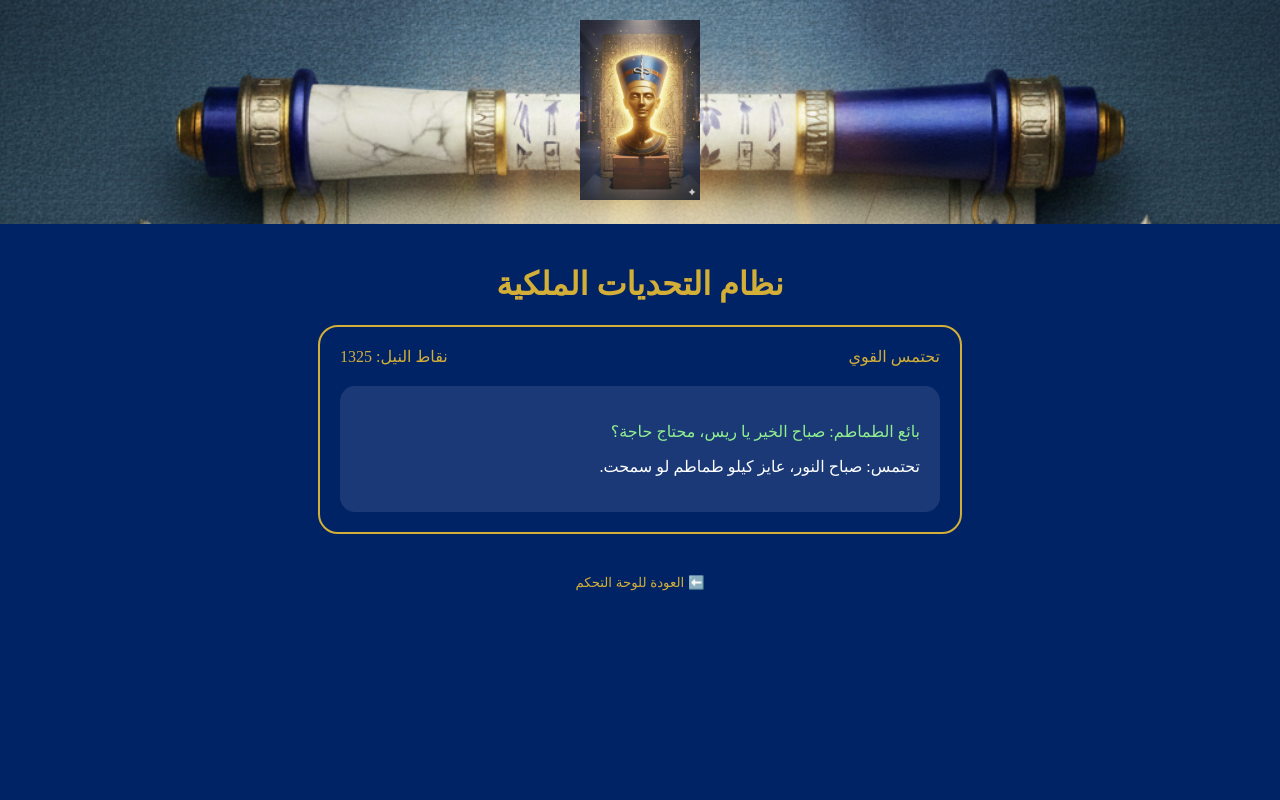
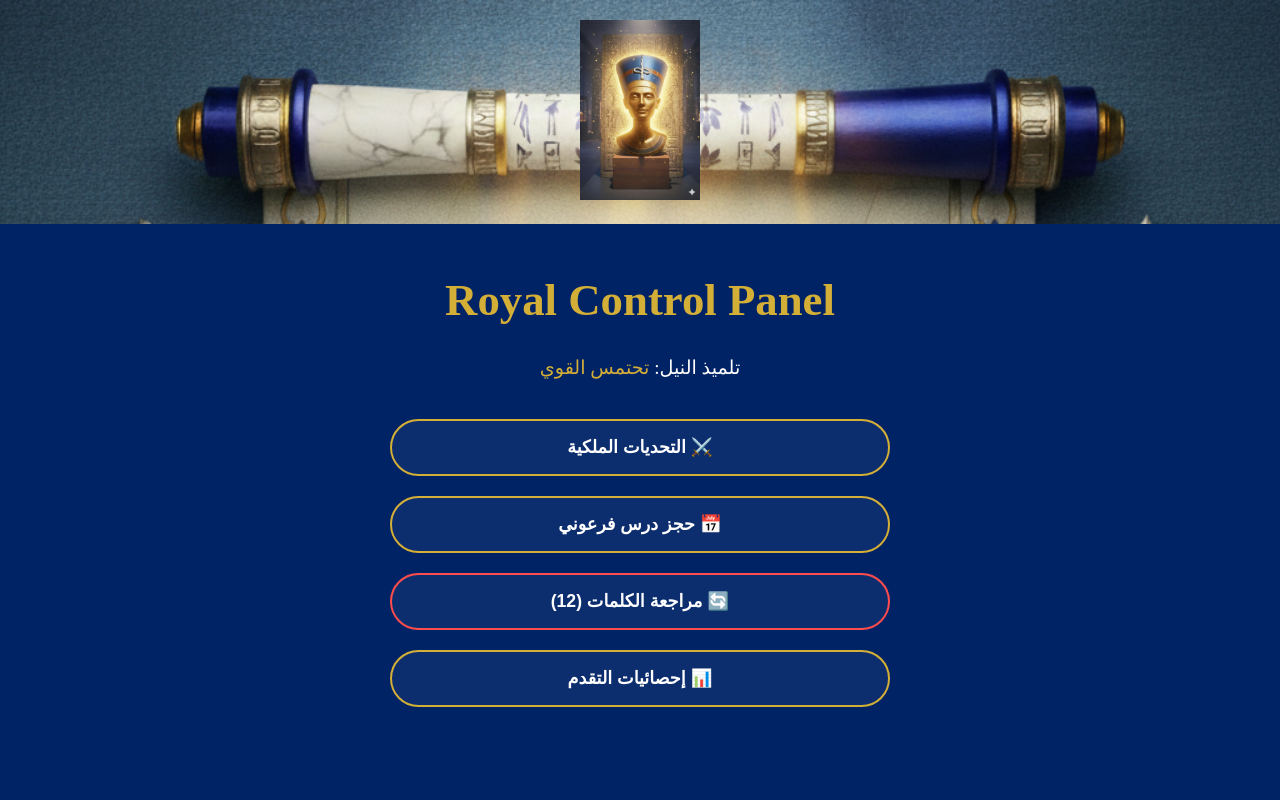
Before and after one commit to adamahmed29623-bit/Adam-Acadmey-yalla-masry, a Next.js app: page /challenges in a window 1280 px wide. Shown: the top 800 px of the page. Built offline with nearby package versions, Linux system fonts and the light colour scheme.

Commit message:
Update page.tsx

```diff
--- a/src/app/challenges/page.tsx
+++ b/src/app/challenges/page.tsx
@@ -2,27 +2,55 @@
 import React from 'react';
 import Link from 'next/link';
 
-export default function Challenges() {
+export default function Home() {
   return (
-    <div style={{ backgroundColor: '#002366', minHeight: '100vh', color: '#fff', padding: '20px', textAlign: 'center' }}>
-      <h1 style={{ color: '#D4AF37' }}>نظام التحديات الملكية</h1>
+    <div style={{ backgroundColor: '#002366', minHeight: '100vh', color: '#fff', textAlign: 'center', padding: '20px', fontFamily: 'serif' }}>
 
-      <div style={{ border: '2px solid #D4AF37', borderRadius: '20px', padding: '20px', margin: '20px auto', maxWidth: '600px' }}>
-        <div style={{ display: 'flex', justifyContent: 'space-between', color: '#D4AF37' }}>
-          <span>تحتمس القوي</span>
-          <span>نقاط النيل: 1325</span>
-        </div>
-        <div style={{ background: 'rgba(255,255,255,0.1)', padding: '20px', borderRadius: '15px', marginTop: '20px', textAlign: 'right' }}>
-          <p style={{ color: '#90EE90' }}>بائع الطماطم: صباح الخير يا ريس، محتاج حاجة؟</p>
-          <p>تحتمس: صباح النور، عايز كيلو طماطم لو سمحت.</p>
-        </div>
+      {/* قسم العنوان والترحيب */}
+      <div style={{ marginBottom: '40px' }}>
+         <h1 style={{ color: '#D4AF37', fontSize: '2.8rem', fontWeight: 'bold' }}>Royal Control Panel</h1>
+         <p style={{ fontSize: '1.2rem' }}>تلميذ النيل: <span style={{ color: '#D4AF37' }}>تحتمس القوي</span></p>
       </div>
 
-      <Link href="/">
-        <button style={{ marginTop: '20px', color: '#D4AF37', background: 'none', border: 'none', cursor: 'pointer' }}>
-          ⬅️ العودة للوحة التحكم
-        </button>
-      </Link>
+      {/* قائمة الخيارات الملكية */}
+      <div style={{ maxWidth: '500px', margin: '0 auto', display: 'flex', flexDirection: 'column', gap: '20px' }}>
+
+        <Link href="/challenges" style={{ textDecoration: 'none' }}>
+          <button style={buttonStyle}>⚔️ التحديات الملكية</button>
+        </Link>
+
+        <Link href="/booking" style={{ textDecoration: 'none' }}>
+          <button style={buttonStyle}>📅 حجز درس فرعوني</button>
+        </Link>
+
+        <button style={{ ...buttonStyle, borderColor: '#FF4C4C' }}>🔄 مراجعة الكلمات (12)</button>
+
+        <button style={buttonStyle}>📊 إحصائيات التقدم</button>
+      </div>
+
+      <style jsx>{`
+        button:hover {
+          transform: translateY(-3px);
+          box-shadow: 0 8px 15px rgba(212, 175, 55, 0.3);
+          background: rgba(212, 175, 55, 0.1) !important;
+          transition: 0.3s;
+        }
+      `}</style>
     </div>
   );
 }
+
+const buttonStyle: React.CSSProperties = {
+  width: '100%',
+  padding: '16px',
+  borderRadius: '50px',
+  border: '2px solid #D4AF37',
+  background: 'rgba(255, 255, 255, 0.05)',
+  color: '#fff',
+  fontSize: '1.1rem',
+  fontWeight: 'bold',
+  cursor: 'pointer',
+  display: 'flex',
+  justifyContent: 'center',
+  alignItems: 'center'
+};
```
